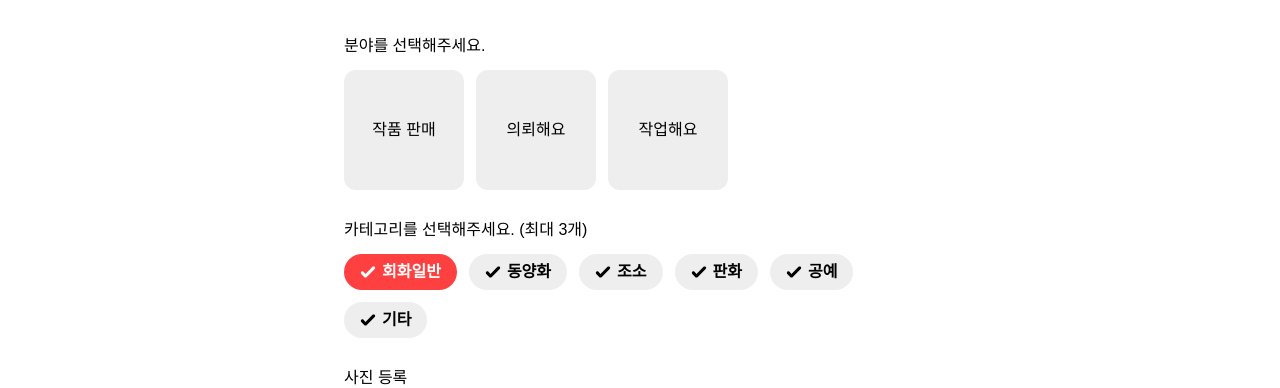
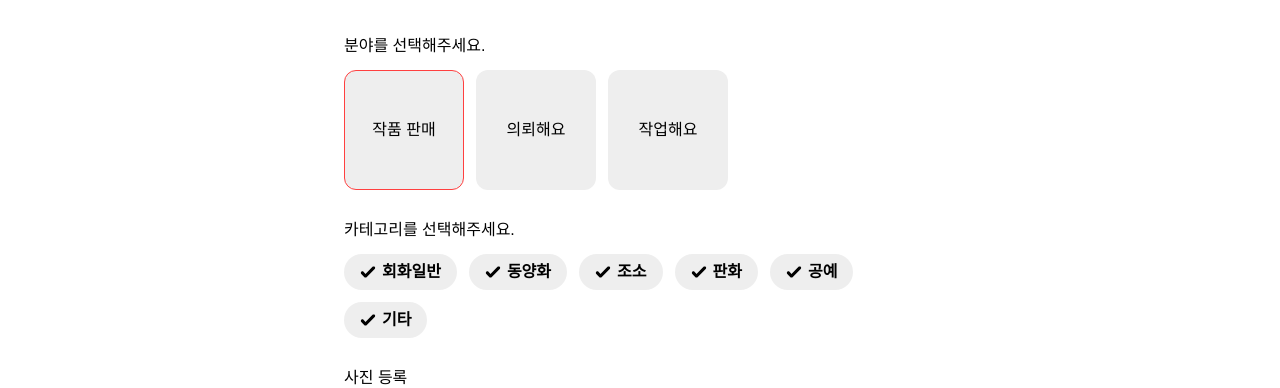
Before and after one commit to SINZAK/sinzak-web, a Next.js app: page /market/build in a window 1280 px wide. Shown: the part 154-542 px from the top of the page. Built offline with nearby package versions, Linux system fonts and the light colour scheme; no server answers; a web font is replaced by a local one.

Commit message:
feat: build product

```diff
--- a/components/atoms/Button.tsx
+++ b/components/atoms/Button.tsx
@@ -1,6 +1,6 @@
 import { cva, VariantProps } from "class-variance-authority";
 
-const button = cva(
+export const button = cva(
   [
     "button",
     "hover:bg-opacity-80",
@@ -38,5 +38,12 @@ export const Button: React.FC<ButtonProps> = ({
   className,
   intent,
   size,
+  type,
   ...props
-}) => <button className={button({ intent, size, className })} {...props} />;
+}) => (
+  <button
+    type={type || "button"}
+    className={button({ intent, size, className })}
+    {...props}
+  />
+);
--- a/components/atoms/CheckBox.tsx
+++ b/components/atoms/CheckBox.tsx
@@ -2,7 +2,10 @@ import React, { useId } from "react";
 import * as Checkbox from "@radix-ui/react-checkbox";
 import { default as CheckIcon } from "@public/assets/icons/check.svg";
 
-export const CheckBox = React.forwardRef<any, any>(({ children }, ref) => {
+export const CheckBox = React.forwardRef<
+  HTMLButtonElement,
+  React.ComponentProps<typeof Checkbox.Root>
+>(({ children, ...props }, ref) => {
   const id = useId();
   return (
     <>
@@ -10,8 +13,10 @@ export const CheckBox = React.forwardRef<any, any>(({ children }, ref) => {
         id={id}
         ref={ref}
         className="rounded-full w-[1.3em] h-[1.3em] text-sm ring-inset ring-gray-800 ring-[1.5px] flex justify-center items-center overflow-hidden"
+        onChange={(e) => console.log(e.target)}
+        {...props}
       >
-        <Checkbox.Indicator className="bg-gray-800 w-full h-full">
+        <Checkbox.Indicator className="w-full h-full bg-gray-800">
           <CheckIcon className="fill-white" height="100%" width="1.3em" />
         </Checkbox.Indicator>
       </Checkbox.Root>
--- /dev/null
+++ b/components/pages/market/build/components/MultiSelect.tsx
@@ -0,0 +1,46 @@
+import { Button } from "@components/atoms/Button";
+import { CheckIcon } from "@lib/icons";
+import { Category, getCategoryText } from "@lib/resources/category";
+import { useCallback, useEffect, useState } from "react";
+
+export const MultiSelect = ({
+  data,
+  value,
+  onChange,
+}: {
+  data: Category[];
+  value?: Category[];
+  onChange?: (value: Category[]) => void;
+}) => {
+  const [selectState, setSelectState] = useState<Category[]>([]);
+
+  useEffect(() => {
+    if (onChange) onChange(selectState);
+  }, [onChange, selectState]);
+
+  const onClick = useCallback((category: Category) => {
+    setSelectState((select) => {
+      if (select.includes(category)) {
+        return select.filter((_) => _ !== category);
+      } else {
+        if (select.length >= 3) return select;
+        return [...select, category];
+      }
+    });
+  }, []);
+
+  return (
+    <div className="flex flex-wrap gap-3">
+      {data.map((_, i) => (
+        <Button
+          onClick={() => onClick(_)}
+          key={i}
+          intent={selectState.includes(_) ? "primary" : "base"}
+        >
+          <CheckIcon className="w-7 h-7 -my-0.5 -ml-1.5" />
+          {getCategoryText(_)}
+        </Button>
+      ))}
+    </div>
+  );
+};
--- /dev/null
+++ b/components/pages/market/build/components/SingleSelect.tsx
@@ -0,0 +1,39 @@
+import { Button } from "@components/atoms/Button";
+import { CheckIcon } from "@lib/icons";
+import { Category, getCategoryText } from "@lib/resources/category";
+import { useCallback, useEffect, useState } from "react";
+
+export const SingleSelect = ({
+  data,
+  value,
+  onChange,
+}: {
+  data: Category[];
+  value?: Category;
+  onChange?: (value: Category | null) => void;
+}) => {
+  const [selectState, setSelectState] = useState<Category | null>(null);
+
+  useEffect(() => {
+    if (onChange) onChange(selectState);
+  }, [onChange, selectState]);
+
+  const onClick = useCallback((category: Category) => {
+    setSelectState(category);
+  }, []);
+
+  return (
+    <div className="flex flex-wrap gap-3">
+      {data.map((_, i) => (
+        <Button
+          onClick={() => onClick(_)}
+          key={i}
+          intent={selectState === _ ? "primary" : "base"}
+        >
+          <CheckIcon className="w-7 h-7 -my-0.5 -ml-1.5" />
+          {getCategoryText(_)}
+        </Button>
+      ))}
+    </div>
+  );
+};
--- a/components/pages/market/build/page.tsx
+++ b/components/pages/market/build/page.tsx
@@ -9,74 +9,196 @@ import { CheckIcon } from "@lib/icons";
 import Flicking from "@egjs/react-flicking";
 import TextareaAutosize from "react-textarea-autosize";
 import { CheckBox } from "@components/atoms/CheckBox";
+import { Controller, useForm } from "react-hook-form";
+import { MultiSelect } from "./components/MultiSelect";
+import { Category } from "@lib/resources/category";
+import { twMerge } from "tailwind-merge";
+import { useRouter } from "next/router";
+import { SingleSelect } from "./components/SingleSelect";
+
+type BuildForm =
+  | {
+      type: "sell";
+      category: Category;
+      content: string;
+      height: number;
+      price: number;
+      suggest: boolean;
+      title: string;
+      vertical: number;
+      width: number;
+    }
+  | {
+      type: "work";
+      category: Category;
+      title: string;
+      content: string;
+      pay: number;
+    };
 
 export default function Page() {
-  const { data, isLoading } = useQuery<{
-    content: ProductSimple[];
-  }>(["marketTest"], async () => {
-    return (await http.post.default("/products")).data;
+  const {
+    control,
+    register,
+    handleSubmit,
+    watch,
+    formState: { errors },
+  } = useForm<BuildForm>({
+    defaultValues: {
+      type: "sell",
+      content: "",
+      title: "",
+    },
   });
+  const router = useRouter();
+  const onSubmit = async (data: BuildForm) => {
+    console.log(data);
+    if (data.type === "sell") {
+      const { category, content, height, price, suggest, title } = data;
+      const res = await http.post.json("/products/build", {
+        category,
+        content,
+        height,
+        price,
+        suggest,
+        title,
+        vertical: 150,
+        width: 120,
+      });
+      const id = res.data.id;
+      router.push(`/market/${id}`);
+    }
+  };
+  const type = watch("type");
 
   return (
-    <>
+    <form onSubmit={handleSubmit(onSubmit)}>
       <div className="fixed bottom-0 z-50 flex justify-center w-full p-3 bg-white pb-7 md:hidden">
-        <Button intent="primary" size="large" className="w-full max-w-xl">
+        <Button
+          //type="button"
+          //onClick={() => console.log(getValues())}
+          type="submit"
+          intent="primary"
+          size="large"
+          className="w-full max-w-xl"
+        >
           등록하기
         </Button>
       </div>
-      <div className="container flex flex-col max-w-2xl space-y-7 max-md:pt-3">
-        <div className="pb-3">
+      <div className="container max-w-2xl max-md:pt-3">
+        <div className="mb-10 max-md:hidden">
           <p className="text-3xl font-bold">작품 등록하기</p>
         </div>
+        <div className="flex flex-col space-y-7">
           <div>
             <p className="mb-3">분야를 선택해주세요.</p>
-          <div className="grid max-w-sm grid-cols-3 gap-3">
-            <span className="flex items-center justify-center w-full bg-gray-100 aspect-square rounded-xl">
+            <ul className="grid max-w-sm grid-cols-3 gap-3">
+              <li>
+                <input
+                  {...register("type")}
+                  type="radio"
+                  id="type-sell"
+                  name="type"
+                  value="sell"
+                  required
+                  className="hidden peer"
+                />
+                <label
+                  htmlFor="type-sell"
+                  className="flex items-center justify-center w-full bg-gray-100 cursor-pointer peer-checked:border aspect-square rounded-xl peer-checked:border-red"
+                >
                   작품 판매
-            </span>
-            <span className="flex items-center justify-center w-full bg-gray-100 aspect-square rounded-xl">
+                </label>
+              </li>
+              <li>
+                <input
+                  {...register("type")}
+                  type="radio"
+                  id="type-work"
+                  name="type"
+                  value="work"
+                  className="hidden peer"
+                />
+                <label
+                  htmlFor="type-work"
+                  className="flex items-center justify-center w-full bg-gray-100 cursor-pointer peer-checked:border aspect-square rounded-xl peer-checked:border-red"
+                >
                   의뢰해요
-            </span>
-            <span className="flex items-center justify-center w-full bg-gray-100 aspect-square rounded-xl">
+                </label>
+              </li>
+              <li>
+                <input
+                  {...register("type")}
+                  type="radio"
+                  id="type-work2"
+                  name="type"
+                  value="work"
+                  className="hidden peer"
+                />
+                <label
+                  htmlFor="type-work2"
+                  className="flex items-center justify-center w-full bg-gray-100 cursor-pointer peer-checked:border aspect-square rounded-xl peer-checked:border-red"
+                >
                   작업해요
-            </span>
-          </div>
+                </label>
+              </li>
+            </ul>
           </div>
           <div>
-          <p className="mb-3">카테고리를 선택해주세요. (최대 3개)</p>
-          <div className="flex flex-wrap gap-3">
-            <Button intent="primary">
-              <CheckIcon className="w-7 h-7 -my-0.5 -ml-1.5" />
-              회화일반
-            </Button>
-            <Button>
-              <CheckIcon className="w-7 h-7 -my-0.5 -ml-1.5" />
-              동양화
-            </Button>
-            <Button>
-              <CheckIcon className="w-7 h-7 -my-0.5 -ml-1.5" />
-              조소
-            </Button>
-            <Button>
-              <CheckIcon className="w-7 h-7 -my-0.5 -ml-1.5" />
-              판화
-            </Button>
-            <Button>
-              <CheckIcon className="w-7 h-7 -my-0.5 -ml-1.5" />
-              공예
-            </Button>
-            <Button>
-              <CheckIcon className="w-7 h-7 -my-0.5 -ml-1.5" />
-              기타
-            </Button>
-          </div>
+            <p className="mb-3">카테고리를 선택해주세요.</p>
+            {type === "sell" ? (
+              <Controller
+                shouldUnregister
+                control={control}
+                name="category"
+                rules={{
+                  required: true,
+                }}
+                render={({ field: { onChange } }) => (
+                  <SingleSelect
+                    onChange={onChange}
+                    data={[
+                      "painting",
+                      "orient",
+                      "sculpture",
+                      "print",
+                      "craft",
+                      "other",
+                    ]}
+                  />
+                )}
+              />
+            ) : (
+              <Controller
+                shouldUnregister
+                control={control}
+                name="category"
+                rules={{
+                  required: true,
+                }}
+                render={({ field: { onChange } }) => (
+                  <SingleSelect
+                    onChange={onChange}
+                    data={[
+                      "portrait",
+                      "illustration",
+                      "logo",
+                      "poster",
+                      "design",
+                      "editorial",
+                      "label",
+                    ]}
+                  />
+                )}
+              />
+            )}
           </div>
           <div>
             <p className="mb-3">사진 등록</p>
             <Flicking
               bound
               align="prev"
-            className="bleed"
+              className="max-md:bleed"
               cameraClass="space-x-3"
             >
               {Array.from({ length: 6 }).map((_, i) => (
@@ -91,36 +213,78 @@ export default function Page() {
           <div>
             <p className="mb-3">제목</p>
             <input
+              {...register("title", {
+                required: true,
+              })}
               placeholder="작품 제목"
-            className="w-full px-4 py-3 bg-gray-100 resize-none rounded-xl placeholder:text-gray-600"
+              className={twMerge(
+                "w-full px-4 py-3 bg-gray-100 rounded-xl placeholder:text-gray-600",
+                errors.title && "ring-1 ring-red-500"
+              )}
             />
           </div>
           <div>
-          <p className="mb-3">가격</p>
+            <p className="mb-3">{type === "sell" ? "가격" : "의뢰비"}</p>
             <span className="flex items-center space-x-8">
               <span className="flex items-center flex-1">
                 <input
-                placeholder="작품 가격"
+                  {...register("price", {
+                    required: true,
+                    shouldUnregister: true,
+                    valueAsNumber: true,
+                  })}
+                  placeholder={type === "sell" ? "작품 가격" : "제시 의뢰비"}
                   type="number"
-                className="w-full px-4 py-3 bg-gray-100 resize-none rounded-xl placeholder:text-gray-600"
+                  className={twMerge(
+                    "w-full px-4 py-3 bg-gray-100 rounded-xl placeholder:text-gray-600",
+                    (errors as any).price && "ring-1 ring-red-500"
+                  )}
                 />
                 <span className="ml-4 text-lg font-bold">원</span>
               </span>
+              {type === "sell" && (
                 <span className="flex items-center">
-              <CheckBox>가격제안 받기</CheckBox>
+                  <Controller
+                    shouldUnregister
+                    defaultValue={false}
+                    control={control}
+                    name="suggest"
+                    render={({ field: { ref, value, onChange } }) => (
+                      <CheckBox
+                        ref={ref}
+                        checked={value}
+                        onCheckedChange={onChange}
+                      >
+                        가격제안 받기
+                      </CheckBox>
+                    )}
+                  />
                 </span>
+              )}
             </span>
           </div>
           <div>
             <p className="mb-3">내용</p>
             <TextareaAutosize
-            placeholder="작품 의도, 작업 기간, 재료, 거래 방법 등을 자유롭게 표현해보세요."
-            className="w-full px-4 py-3 bg-gray-100 resize-none rounded-xl placeholder:text-gray-600"
+              {...register("content", {
+                required: true,
+              })}
+              placeholder={
+                type === "sell"
+                  ? "작품 의도, 작업 기간, 재료, 거래 방법 등을 자유롭게 표현해보세요."
+                  : "원하는 의뢰의 형태, 분위기, 재료 등을 자유롭게 설명해주세요!"
+              }
+              className={twMerge(
+                "w-full px-4 py-3 bg-gray-100 resize-none rounded-xl placeholder:text-gray-600",
+                (errors as any).price && "ring-1 ring-red-500"
+              )}
               minRows={3}
             />
           </div>
-        <div className="pt-7">
+        </div>
+        <div className="mt-10">
           <Button
+            type="submit"
             intent="primary"
             size="large"
             className="w-full max-md:hidden"
@@ -129,7 +293,7 @@ export default function Page() {
           </Button>
         </div>
       </div>
-    </>
+    </form>
   );
 }
 Page.getLayout = createLayout({
--- a/components/pages/product/components/LikeButton.tsx
+++ b/components/pages/product/components/LikeButton.tsx
@@ -29,12 +29,20 @@ export const LikeButton = ({
   const { isLoading, mutate } = useLikeMutation();
   const { user } = useAuth();
 
-  if (!user || user.userId === userId)
+  if (!user)
     return (
       <Link href="/auth/signin" className="flex flex-col items-center pr-4">
         <LikeIcon className="w-8 h-8 fill-gray-600" />
         <p className="mt-1 text-sm text-gray-600">{likesCnt}</p>
       </Link>
+    );
+
+  if (user.userId === userId)
+    return (
+      <span className="flex flex-col items-center pr-4">
+        <LikeIcon className="w-8 h-8 fill-gray-600" />
+        <p className="mt-1 text-sm text-gray-600">{likesCnt}</p>
+      </span>
     );
 
   return (
--- a/lib/resources/category.ts
+++ b/lib/resources/category.ts
@@ -14,6 +14,8 @@ export const category = {
   label: "패키지/라벨",
 } as const;
 
+export type Category = keyof typeof category;
+
 export const getCategoryText = (cate?: string) => {
   if (!cate) return null;
   return (category as any)[cate] || null;
--- a/package.json
+++ b/package.json
@@ -15,6 +15,7 @@
     "@headlessui/tailwindcss": "^0.1.2",
     "@next/font": "13.1.1",
     "@radix-ui/react-checkbox": "^1.0.1",
+    "@stomp/stompjs": "^6.1.2",
     "@tanstack/react-query": "^4.22.0",
     "@types/node": "18.11.18",
     "@types/react": "18.0.26",
@@ -29,6 +30,7 @@
     "postcss": "^8.4.21",
     "react": "18.2.0",
     "react-dom": "18.2.0",
+    "react-hook-form": "^7.42.0",
     "react-loading-skeleton": "^3.1.0",
     "react-textarea-autosize": "^8.4.0",
     "sharp": "^0.31.3",
```
Also changed, not shown: lib/services/stomp/client.ts (added, +34 -0 lines), lib/services/stomp/stomp.ts (added, +31 -0 lines), 1 other file (tests, documents, lock files or other folders). Lines whose indentation alone changed are shown as unchanged.
